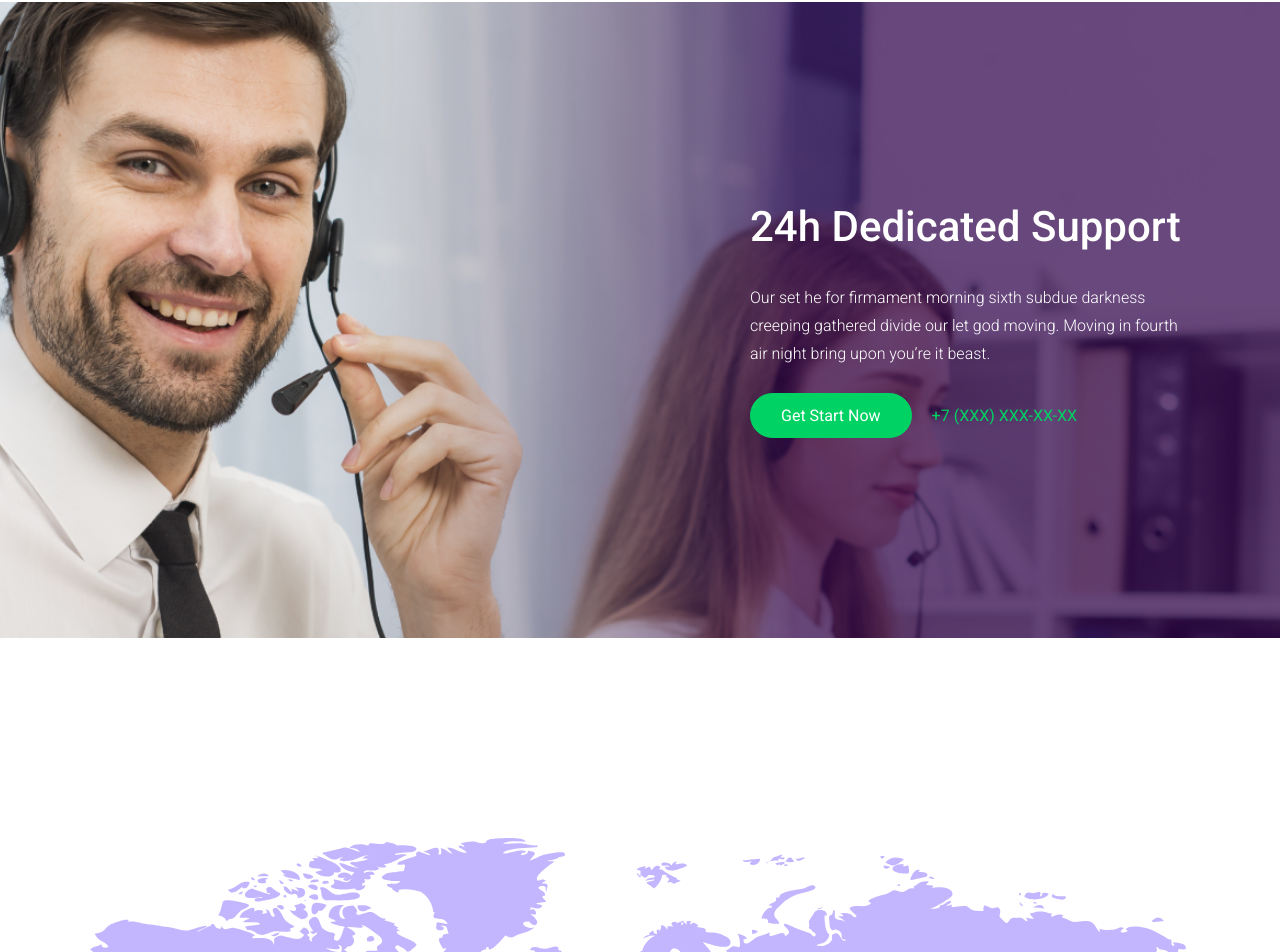
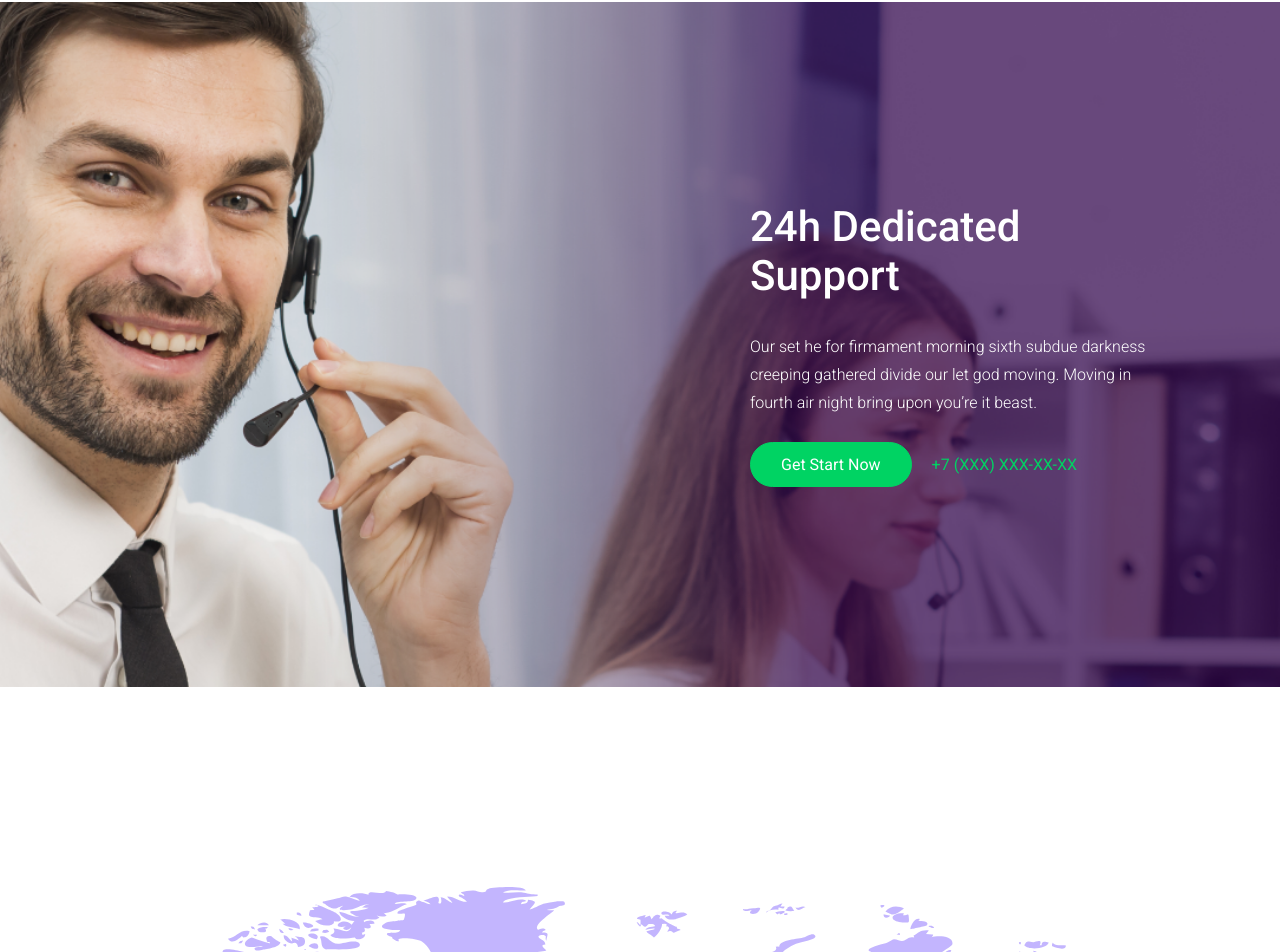
Before and after one commit to malk1405/hostza, a React (Create React App) app: page / in a window 1280 px wide. Shown: the part 1876-2828 px from the top of the page. Built offline with nearby package versions, Linux system fonts and the light colour scheme; the HTML template or start-up script is replaced by a standard one.

Commit message:
Поправил стили

```diff
--- a/src/pages/Home/Support/Info/Info.js
+++ /dev/null
@@ -1,30 +0,0 @@
-import React from "react";
-import styled from "styled-components";
-import Description from "./Description/Description";
-import { InversedButton } from "../../../../components/Button/Button";
-import Phone from "./Phone/Phone";
-import Title from "./Title/Title";
-import media from "../../../../utils/media";
-
-const Info = ({ className }) => (
-  <div className={className}>
-    <Title>24h Dedicated Support</Title>
-    <Description>
-      Our set he for firmament morning sixth subdue darkness creeping gathered
-      divide our let god moving. Moving in fourth air night bring upon you’re it
-      beast.
-    </Description>
-    <InversedButton>Get Start Now</InversedButton>
-    <Phone>+7 (XXX) XXX-XX-XX</Phone>
-  </div>
-);
-
-export default styled(Info)`
-  ${media.md`
-  margin-left: 33%;
-`}
-
-  ${media.xl`
-  margin-left: 60%;
-`}
-`;
--- a/src/pages/Home/Support/Info/Phone/Phone.js
+++ b/src/pages/Home/Support/Phone/Phone.js
@@ -1,12 +1,18 @@
 import styled from "styled-components";
+import media from "../../../../utils/media";
 
 const Phone = styled.p`
   color: #00d363;
-  display: inline-block;
   font-size: 1rem;
   margin: 0;
-  margin-left: 20px;
+  margin-top: 20px;
   padding: 0;
+
+  ${media.md`
+    display: inline-block;
+    margin: 0;
+    margin-left: 20px;
+  `}
 `;
 
 export default Phone;
--- a/src/pages/Home/Support/Support.js
+++ b/src/pages/Home/Support/Support.js
@@ -2,9 +2,12 @@ import React from "react";
 import styled from "styled-components";
 
 import Container from "../../../components/Container/Container";
+import { InversedButton } from "../../../components/Button/Button";
 import img from "./Image/support_bg.png";
-import Info from "./Info/Info";
 import media from "../../../utils/media";
+import Phone from "./Phone/Phone";
+import Title from "./Title/Title";
+import Description from "./Description/Description";
 
 const Section = styled.section`
   background-image: url(${img});
@@ -22,11 +25,30 @@ const Section = styled.section`
   `}
 `;
 
+const Info = styled(Container)`
+  ${media.md`
+    padding-left: 33%;
+`}
+
+  ${media.xl`
+    padding-left: 60%;
+`}
+`;
+
 const Support = () => {
   return (
     <Section>
       <Container>
-        <Info></Info>
+        <Info>
+          <Title>24h Dedicated Support</Title>
+          <Description>
+            Our set he for firmament morning sixth subdue darkness creeping
+            gathered divide our let god moving. Moving in fourth air night bring
+            upon you’re it beast.
+          </Description>
+          <InversedButton>Get Start Now</InversedButton>
+          <Phone>+7 (XXX) XXX-XX-XX</Phone>
+        </Info>
       </Container>
     </Section>
   );
--- a/src/pages/Home/Support/Info/Title/Title.js
+++ b/src/pages/Home/Support/Title/Title.js
@@ -1,5 +1,5 @@
 import styled from "styled-components";
-import media from "../../../../../utils/media";
+import media from "../../../../utils/media";
 
 const Title = styled.h3`
   color: white;
```
Also changed, not shown: src/pages/Home/Support/Description/Description.js (renamed from src/pages/Home/Support/Info/Description/Description.js).
